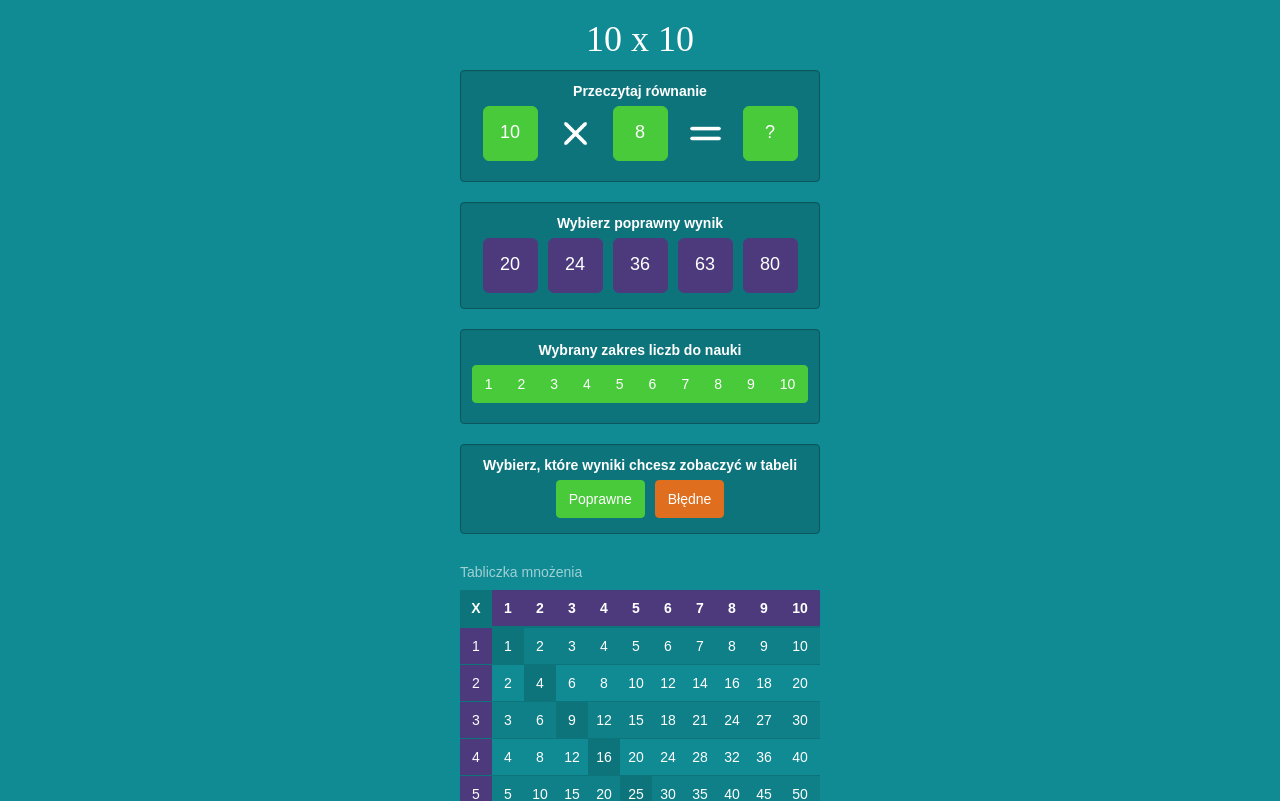
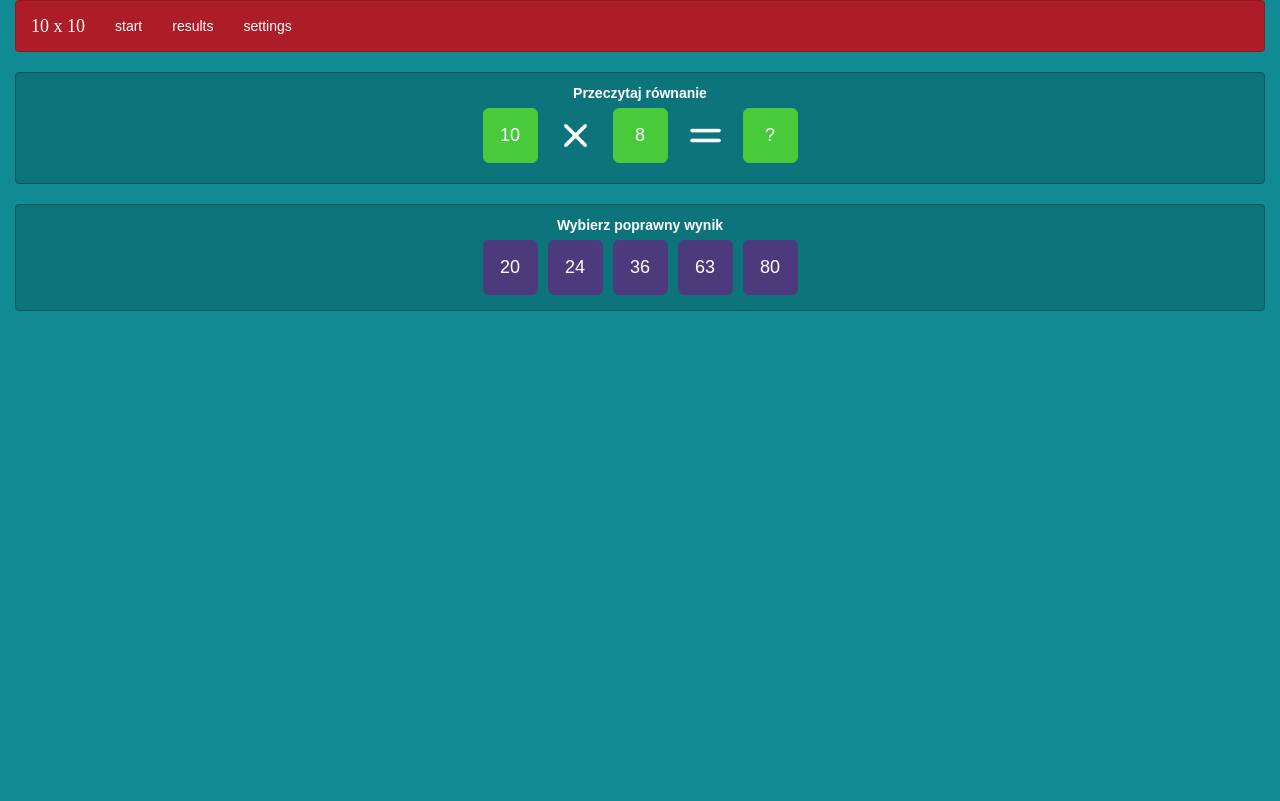
Before and after one commit to aratur/multiplication, a React (Create React App) app: page / in a window 1280 px wide. Shown: the top 801 px of the page. Built offline with nearby package versions, Linux system fonts and the light colour scheme; a web font is replaced by a local one.

Commit message:
react router

```diff
--- a/package.json
+++ b/package.json
@@ -11,6 +11,7 @@
     "react": "^16.13.1",
     "react-dom": "^16.13.1",
     "react-redux": "^7.2.1",
+    "react-router-dom": "^5.2.0",
     "shallowequal": "^1.1.0",
     "typescript": "^4.0.2"
   },
--- a/src/App.js
+++ b/src/App.js
@@ -1,15 +1,50 @@
 import React from 'react';
-import MultiplicationTable from './MultiplicationTable';
+import { Provider } from 'react-redux';
+import {
+  BrowserRouter as Router,
+  Switch, Route, Link, NavLink,
+} from 'react-router-dom';
+import store from './redux-store/store';
+import RangePicker from './RangePicker';
+import QuestionForm from './QuestionForm';
+import ResultsTable from './ResultsTable';
 
 const App = () => (
-  <div className="container-fluid" align="center">
-    <div className="col" style={{ width: '330px' }}>
-      <header>
-        <h1>10 x 10</h1>
-      </header>
-      <MultiplicationTable />
-    </div>
-  </div>
+  <Provider store={store}>
+    <Router>
+      <div className="container-fluid" align="center">
+        <div className="navbar navbar-default">
+          <div className="navbar-header">
+            <NavLink to="/" activeClassName="navbar-brand">10 x 10</NavLink>
+          </div>
+          <ul className="nav navbar-nav">
+            <li>
+              <Link to="/">start</Link>
+            </li>
+            <li>
+              <Link to="/results">results</Link>
+            </li>
+            <li>
+              <Link to="/settings">settings</Link>
+            </li>
+          </ul>
+        </div>
+        <div className="col">
+          <Switch>
+            <Route path="/results">
+              <ResultsTable />
+            </Route>
+            <Route path="/settings">
+              <RangePicker />
+            </Route>
+            <Route path="/">
+              <QuestionForm />
+            </Route>
+          </Switch>
+        </div>
+      </div>
+    </Router>
+  </Provider>
 );
 
 export default App;
--- a/src/RangePicker.js
+++ b/src/RangePicker.js
@@ -34,6 +34,7 @@ const RangePicker = (props) => {
       <div className="well" style={styleWell}>
         <label htmlFor="range">
           Wybrany zakres liczb do nauki
+          <br />
           <div
             className="btn-group"
             role="group"
@@ -71,7 +72,7 @@ RangePicker.propTypes = {
 };
 
 RangePicker.defaultProps = {
-  minimumNoOfSelectedValues: 1,
+  minimumNoOfSelectedValues: 3,
 };
 
 export default RangePicker;
--- a/src/index.js
+++ b/src/index.js
@@ -1,20 +1,10 @@
 import React from 'react';
 import ReactDOM from 'react-dom';
-import { Provider } from 'react-redux';
 import App from './App';
-import store from './redux-store/store';
-// import Router from './router/Router';
-// import Route from "./router/Route";
 
 const renderApp = () => {
   ReactDOM.render(
-    // <Router {...state}>
-    //  <Route path="" component={App}>
-    <Provider store={store}>
-      <App />
-    </Provider>,
-    //  </Route>
-    // </Router>,
+    <App />,
     document.getElementById('root'),
   );
 };
```
Also changed, not shown: src/router/Route.js (deleted, +0 -18 lines), src/router/Router.js (deleted, +0 -103 lines), 1 other file (tests, documents, lock files or other folders).
